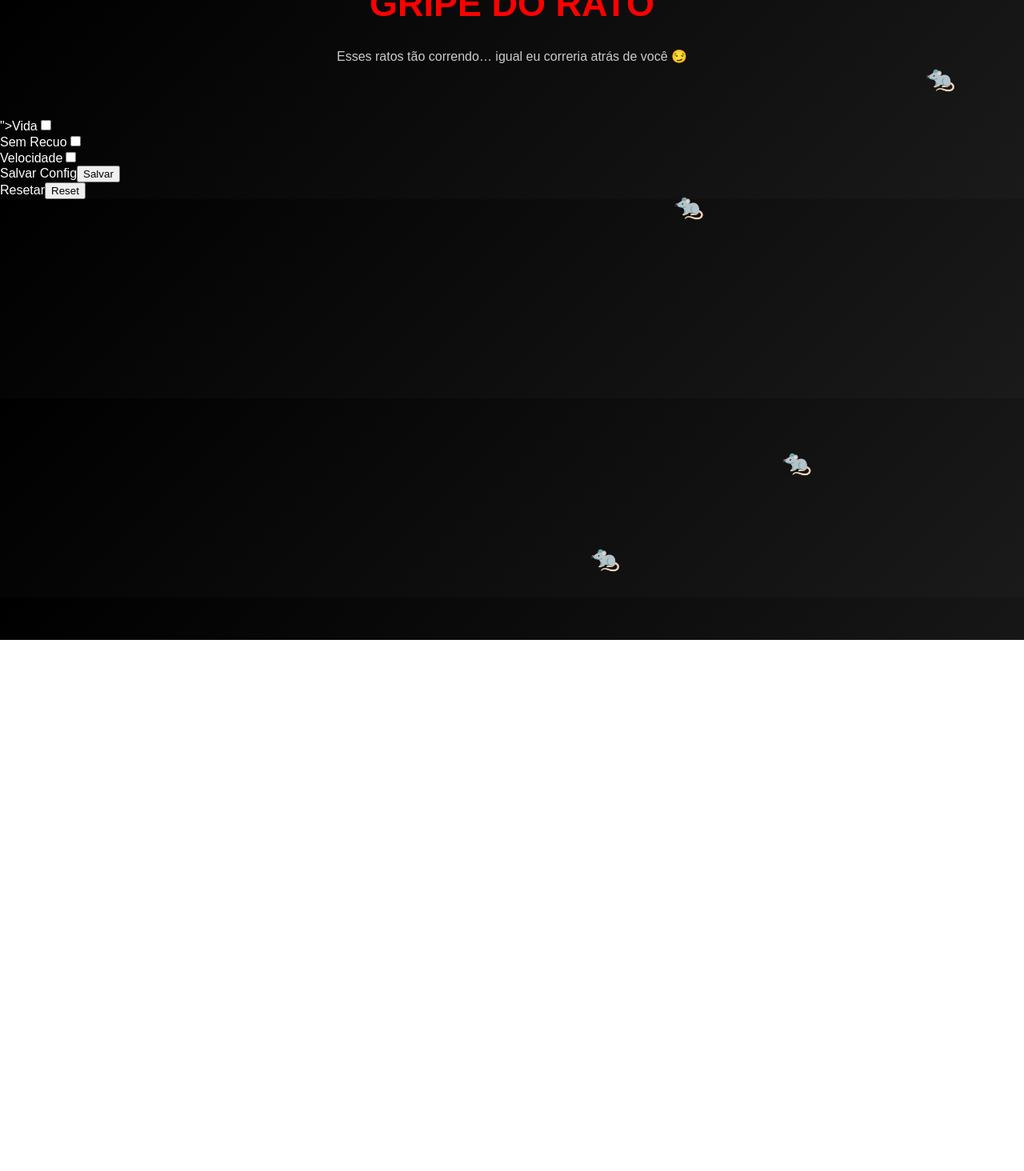
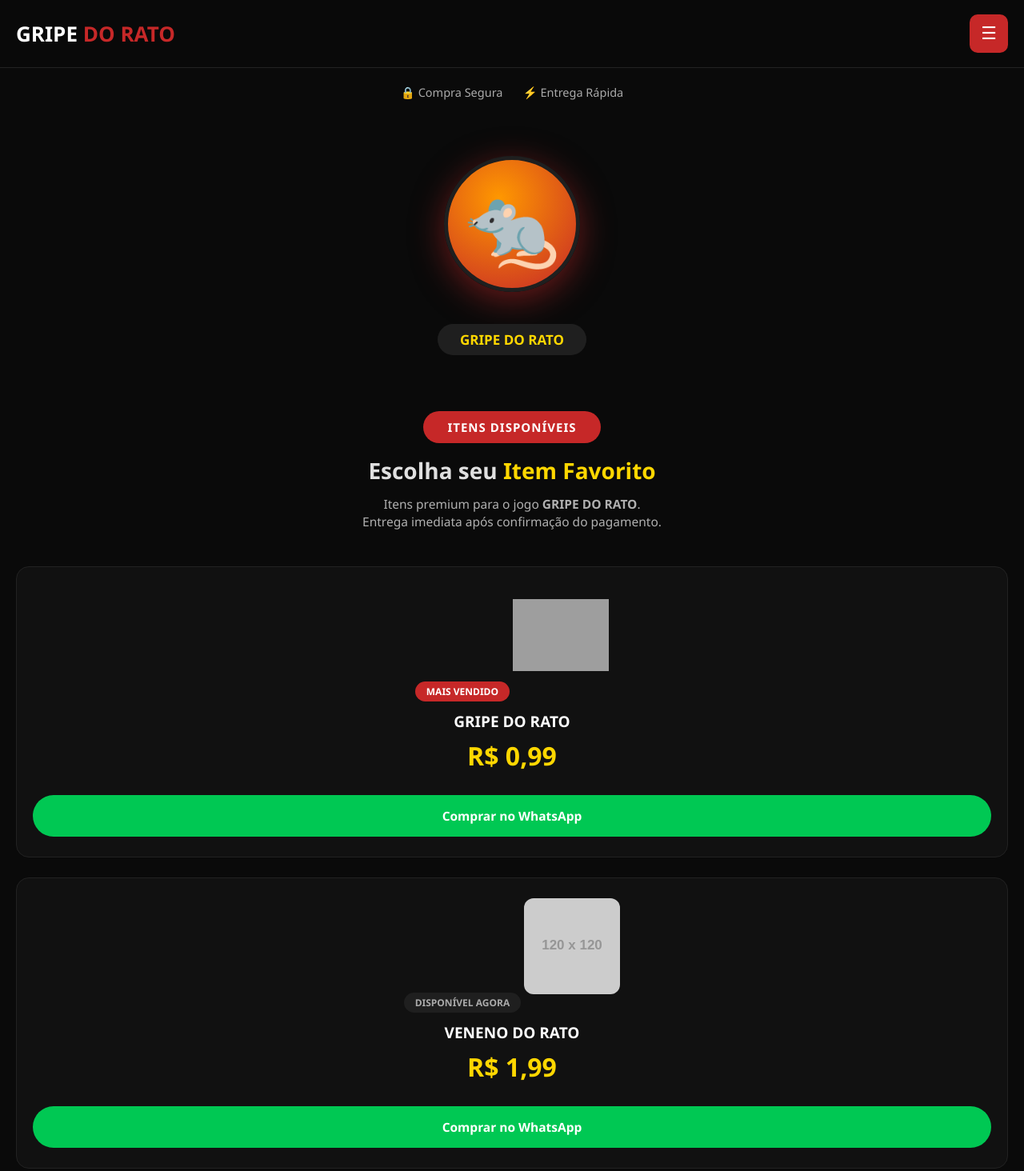
Before and after one commit to luanriquetto-star/ruanmodsz-site, a plain HTML site: page index.html in a window 1280 px wide. Shown: the top 1464 px of the page at 80% size. Before the commit the page ends 800 px from the top, so only its background shows below. Drawn offline with Linux system fonts and the light colour scheme; grey boxes are pictures that could not be loaded; placeholder pictures from the web are drawn by us.

Commit message:
index.html

```diff
--- a/index.html
+++ b/index.html
@@ -3,100 +3,274 @@
 <head>
   <meta charset="UTF-8">
   <meta name="viewport" content="width=device-width, initial-scale=1.0">
-    <title>Gripe do Rato</title>
+  <title>Gripe do Rato - Itens Premium</title>
+  <style>
+    * { margin: 0; padding: 0; box-sizing: border-box; }
 
-    <style>
     body {
-            margin: 0;
-            overflow: hidden;
-            font-family: Arial, sans-serif;
-            background: linear-gradient(135deg, #000000, #1a1a1a);
+      font-family: 'Segoe UI', system-ui, sans-serif;
+      background: #0a0a0a;
+      color: #e0e0e0;
+      min-height: 100vh;
+    }
+
+    header {
+      background: rgba(10, 10, 10, 0.98);
+      padding: 18px 20px;
+      display: flex;
+      justify-content: space-between;
+      align-items: center;
+      border-bottom: 1px solid #222;
+      position: sticky;
+      top: 0;
+      z-index: 100;
+    }
+
+    .logo { font-size: 26px; font-weight: 700; color: #fff; }
+    .logo span { color: #c62828; }
+
+    .menu-btn {
+      background: #c62828;
+      color: white;
+      border: none;
+      width: 48px;
+      height: 48px;
+      border-radius: 10px;
+      font-size: 22px;
+      cursor: pointer;
+    }
+
+    .badges {
+      display: flex;
+      justify-content: center;
+      gap: 25px;
+      margin: 20px 0;
+      font-size: 14.5px;
+      color: #aaa;
+    }
+
+    .hero {
+      text-align: center;
+      padding: 50px 20px 40px;
+    }
+
+    .character {
+      width: 170px;
+      height: 170px;
+      margin: 0 auto 25px;
+      background: radial-gradient(circle at 40% 30%, #ff9800, #c62828);
+      border-radius: 50%;
+      display: flex;
+      align-items: center;
+      justify-content: center;
+      font-size: 95px;
+      box-shadow: 0 10px 40px rgba(198, 40, 40, 0.5);
+      border: 5px solid #1f1f1f;
+    }
+
+    .tag {
+      background: #1f1f1f;
+      color: #ffd700;
+      padding: 8px 28px;
+      border-radius: 30px;
+      font-weight: 600;
+      font-size: 17px;
+      display: inline-block;
+      margin: 15px 0 30px;
+    }
+
+    .section-title {
+      background: #c62828;
+      color: white;
+      padding: 10px 30px;
+      border-radius: 30px;
+      display: inline-block;
+      font-weight: 600;
+      font-size: 15px;
+      letter-spacing: 1px;
+      margin-bottom: 15px;
+    }
+
+    h1 {
+      font-size: 28px;
+      text-align: center;
+      margin-bottom: 12px;
+      font-weight: 700;
+    }
+
+    .highlight { color: #ffd700; }
+
+    .description {
+      text-align: center;
+      max-width: 580px;
+      margin: 0 auto 45px;
+      color: #b0b0b0;
+      font-size: 15.5px;
+      padding: 0 20px;
+    }
+
+    .products { padding: 0 20px 40px; }
+
+    .product-card {
+      background: #111111;
+      border: 1px solid #222;
+      border-radius: 16px;
+      padding: 25px 20px;
+      margin-bottom: 25px;
+      text-align: center;
+      transition: all 0.3s ease;
+    }
+
+    .product-card:hover {
+      transform: translateY(-5px);
+      border-color: #c62828;
+    }
+
+    .product-card img {
+      width: 120px;
+      height: 120px;
+      object-fit: contain;
+      margin-bottom: 15px;
+      border-radius: 12px;
+    }
+
+    .product-name {
+      font-size: 19px;
+      font-weight: 600;
+      margin-bottom: 8px;
       color: #fff;
     }
 
-        .container {
-            position: relative;
-            z-index: 2;
-            text-align: center;
-            top: 40%;
-            transform: translateY(-50%);
+    .price {
+      font-size: 32px;
+      font-weight: 700;
+      color: #ffd700;
+      margin-bottom: 18px;
     }
 
-        h1 {
-            color: #ff0000;
-            font-size: 45px;
+    .badge {
+      display: inline-block;
+      padding: 4px 14px;
+      border-radius: 20px;
+      font-size: 12px;
+      font-weight: 600;
+      margin-bottom: 12px;
     }
 
-        p {
-            color: #ccc;
+    .badge.mais-vendido {
+      background: #c62828;
+      color: white;
     }
 
-        /* RATOS */
-        .rato {
-            position: absolute;
-            font-size: 30px;
-            animation: andar linear infinite;
+    .whatsapp-btn {
+      background: #00c853;
+      color: white;
+      padding: 15px 30px;
+      border-radius: 30px;
+      font-weight: 600;
+      font-size: 15.5px;
+      text-decoration: none;
+      display: inline-flex;
+      align-items: center;
+      gap: 10px;
+      width: 100%;
+      justify-content: center;
+      margin-top: 10px;
     }
 
-        @keyframes andar {
-            0% {
-                transform: translateX(-100px);
+    .main-buttons {
+      padding: 0 20px 40px;
+      display: flex;
+      flex-direction: column;
+      gap: 14px;
     }
-            100% {
-                transform: translateX(110vw);
+
+    .btn {
+      padding: 16px;
+      border-radius: 12px;
+      font-weight: 600;
+      font-size: 16px;
+      text-align: center;
+      text-decoration: none;
     }
+
+    .btn-yellow { background: #ffd700; color: #000; }
+    .btn-red { background: #c62828; color: white; }
+
+    footer {
+      text-align: center;
+      padding: 30px 20px;
+      color: #666;
+      font-size: 14px;
+      border-top: 1px solid #222;
     }
   </style>
 </head>
-
 <body>
 
-    <div class="container">
-        <h1>GRIPE DO RATO</h1>
-        <p>Esses ratos tão correndo… igual eu correria atrás de você 😏</p>
+  <header>
+    <div class="logo">GRIPE <span>DO RATO</span></div>
+    <button class="menu-btn">☰</button>
+  </header>
+
+  <div class="badges">
+    <div>🔒 Compra Segura</div>
+    <div>⚡ Entrega Rápida</div>
   </div>
 
-    <!-- RATOS -->
-    <div class="rato" style="top:10%; animation-duration: 6s;">🐀</div>
-    <div class="rato" style="top:30%; animation-duration: 8s;">🐀</div>
-    <div class="rato" style="top:50%; animation-duration: 5s;">🐀</div>
-    <div class="rato" style="top:70%; animation-duration: 7s;">🐀</div>
-    <div class="rato" style="top:85%; animation-duration: 9s;">🐀</div>
-
-</body>
-</html>"><span>Vida</span><input type="checkbox"></div>
+  <div class="hero">
+    <div class="character">🐀</div>
+    <div class="tag">GRIPE DO RATO</div>
   </div>
 
-    <div id="misc" class="content">
-        <div class="toggle"><span>Sem Recuo</span><input type="checkbox"></div>
-        <div class="toggle"><span>Velocidade</span><input type="checkbox"></div>
+  <div style="text-align: center;">
+    <div class="section-title">ITENS DISPONÍVEIS</div>
   </div>
 
-    <div id="config" class="content">
-        <div class="toggle"><span>Salvar Config</span><button>Salvar</button></div>
-        <div class="toggle"><span>Resetar</span><button>Reset</button></div>
-    </div>
+  <h1>Escolha seu <span class="highlight">Item Favorito</span></h1>
+
+  <p class="description">
+    Itens premium para o jogo <strong>GRIPE DO RATO</strong>.<br>
+    Entrega imediata após confirmação do pagamento.
+  </p>
+
+  <!-- Produtos -->
+  <div class="products">
+
+    <!-- GRIPE DO RATO -->
+    <div class="product-card">
+      <div class="badge mais-vendido">MAIS VENDIDO</div>
+      <img src="https://photos.google.com/share/AF1QipN_wDwF6GzOiwGBCp6Aha1oPPCHYEoY_tpvKnE53WE4-ozdhYC62ZWiRMgl7L2CdA/photo/AF1QipNZsAtHSX8Yq6h1Tk2MM_oC7G-vmypo3tpG_dMQ?key=cEVLQloxVmlWRGV0M3dpUmw4YVFNT1pHcmlJT0JB" alt="Gripe do Rato">
+      <div class="product-name">GRIPE DO RATO</div>
+      <div class="price">R$ 0,99</div>
+      <a href="https://wa.me/5516997438577" target="_blank" class="whatsapp-btn">
+        Comprar no WhatsApp
+      </a>
     </div>
 
-<script>
-let touchCount = 0;
+    <!-- VENENO DO RATO -->
+    <div class="product-card">
+      <div class="badge" style="background:#1f1f1f; color:#aaa;">DISPONÍVEL AGORA</div>
+      <img src="https://via.placeholder.com/120x120/ef5350/111?text=VENENO+DO+RATO" alt="Veneno do Rato">
+      <div class="product-name">VENENO DO RATO</div>
+      <div class="price">R$ 1,99</div>
+      <a href="https://wa.me/5516997438577" target="_blank" class="whatsapp-btn">
+        Comprar no WhatsApp
+      </a>
+    </div>
 
-document.addEventListener("touchstart", () => {
-    touchCount++;
-    if (touchCount === 3) {
-        let menu = document.getElementById("menu");
-        menu.style.display = menu.style.display === "none" ? "block" : "none";
-        touchCount = 0;
-    }
-    setTimeout(() => touchCount = 0, 1000);
-});
+  </div>
 
-function openTab(tab) {
-    let contents = document.querySelectorAll(".content");
-    contents.forEach(c => c.classList.remove("active"));
-    document.getElementById(tab).classList.add("active");
-}
-</script>
+  <div class="main-buttons">
+    <a href="#" class="btn btn-yellow">VER TODOS OS ITENS</a>
+    <a href="https://wa.me/5516997438577" target="_blank" class="btn btn-red">
+      FALAR COM SUPORTE NO WHATSAPP
+    </a>
+  </div>
+
+  <footer>
+    <p>🔒 Compra 100% Segura • ⚡ Entrega Instantânea • Suporte Rápido</p>
+  </footer>
 
 </body>
 </html>
```
Lines whose indentation alone changed are shown as unchanged.
